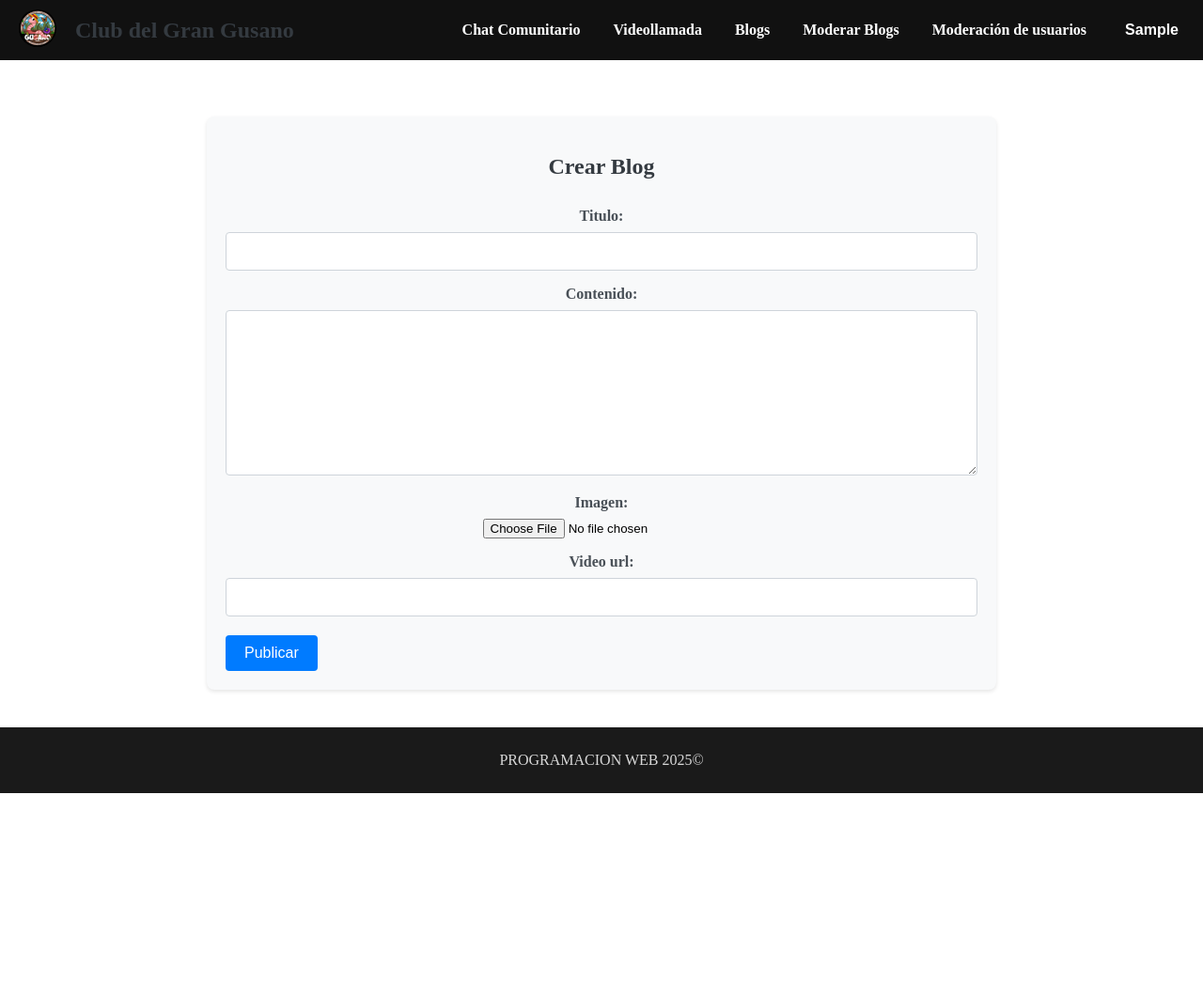
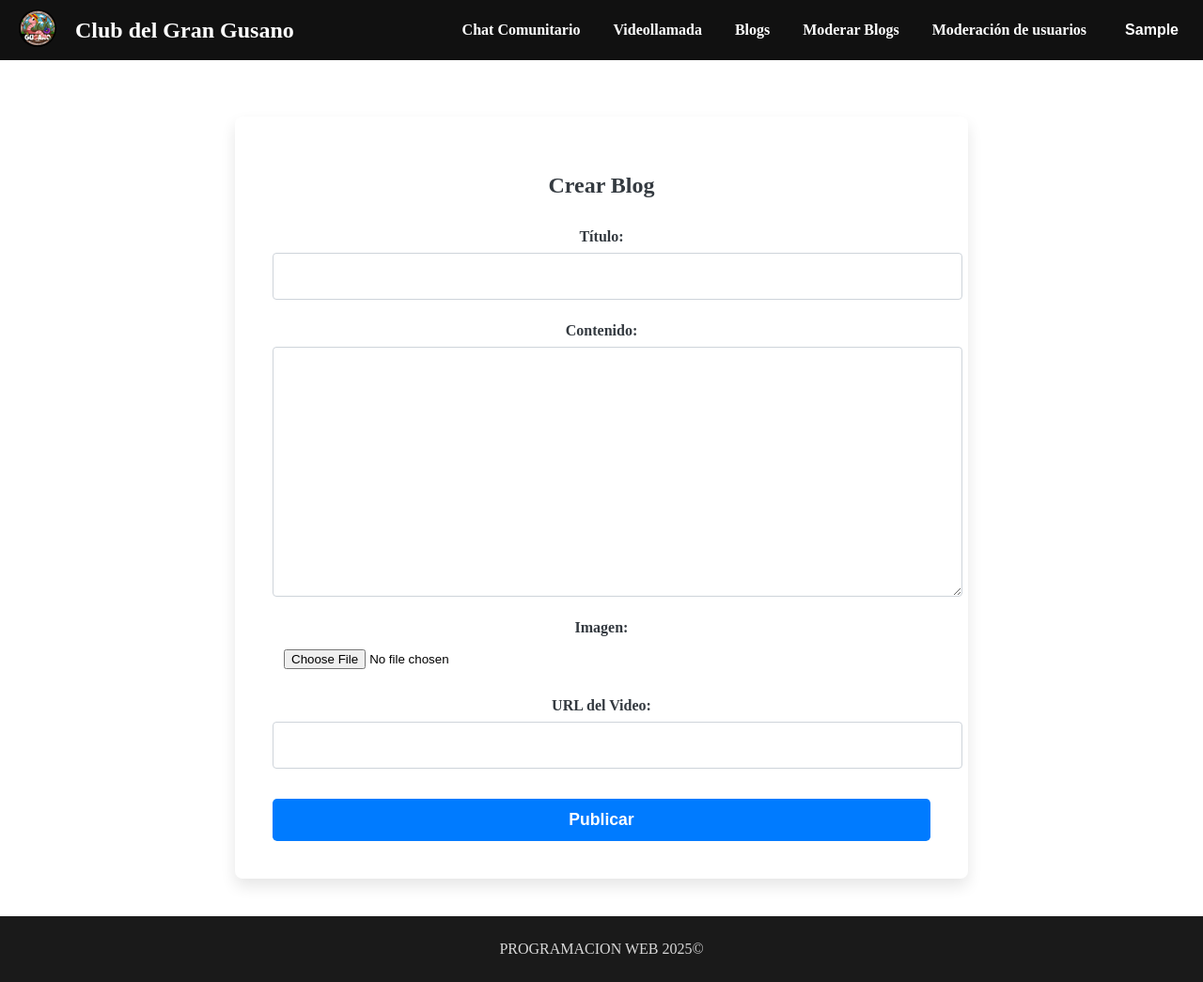
Before and after one commit to Mephistoth/ClubDelGranGusano, a Django app: page /blogs/crear/ in a window 1280 px wide. Shown: the whole page at 94% size. Before the commit the page ends 844 px from the top, so only its background shows below. Run offline with Django 5.2, Linux system fonts and the light colour scheme; the visitor is signed in with stand-in values (Sample User, id 1); some libraries are stand-ins or nearby versions.

Commit message:
fix  bugs detalle blog

```diff
--- a/blogs/templates/blogs/crear_blog.html
+++ b/blogs/templates/blogs/crear_blog.html
@@ -1,91 +1,133 @@
+{# blogs/templates/blogs/crear_blog.html (o editar_blog.html) #}
+
 {% extends 'base.html' %}
-{% load static %} {# No olvides cargar static si lo necesitas para otras cosas, aunque no lo usemos directamente para estos estilos #}
+{% load blogs_filters %} {# ¡Necesitas cargar tu filtro add_class aquí también! #}
 
 {% block content %}
 <style>
-    /* Estilos para centrar el contenido y limitar el ancho del formulario */
     .form-container {
-        max-width: 800px; /* Ancho máximo del formulario en pantallas grandes */
-        margin: 40px auto; /* Centra el contenedor y añade margen superior/inferior */
-        padding: 20px; /* Espacio interno del contenedor */
-        background-color: #f8f9fa; /* Un fondo ligero para el contenedor */
-        border-radius: 8px; /* Bordes ligeramente redondeados */
-        box-shadow: 0 2px 4px rgba(0,0,0,0.1); /* Sombra suave para darle profundidad */
+        max-width: 700px;
+        margin: 40px auto;
+        padding: 2.5rem;
+        background-color: #ffffff;
+        border-radius: 0.5rem;
+        box-shadow: 0 0.5rem 1rem rgba(0, 0, 0, 0.1);
+    }
+    .form-container h2 {
+        text-align: center;
+        color: #343a40;
+        margin-bottom: 2rem;
+    }
+    .form-group {
+        margin-bottom: 1.5rem;
+    }
+    .form-group label {
+        display: block;
+        margin-bottom: 0.5rem;
+        font-weight: bold;
+        color: #343a40;
+    }
+    .form-control { /* Estilo general para inputs/textareas de Bootstrap */
+        display: block;
+        width: 100%;
+        padding: 0.75rem 1rem;
+        font-size: 1rem;
+        line-height: 1.5;
+        color: #495057;
+        background-color: #fff;
+        background-clip: padding-box;
+        border: 1px solid #ced4da;
+        border-radius: 0.25rem;
+        transition: border-color 0.15s ease-in-out, box-shadow 0.15s ease-in-out;
+    }
+    .form-control:focus {
+        border-color: #80bdff;
+        outline: 0;
+        box-shadow: 0 0 0 0.2rem rgba(0, 123, 255, 0.25);
+    }
+    /* Estilos específicos para campos de tipo archivo (imagen) */
+    .form-control-file {
+        display: block;
+        width: 100%;
+        padding: 0.375rem 0.75rem; /* Menor padding para el input file */
     }
 
-    h2 {
-        text-align: center;
-        margin-bottom: 30px;
-        color: #343a40;
-    }
-
-    /* Estilos para los párrafos generados por {{ form.as_p }} */
-    .form-container p {
-        margin-bottom: 1rem; /* Espacio entre cada campo/párrafo */
-    }
-
-    /* Estilos para las etiquetas */
-    .form-container label {
-        display: block; /* Hace que la etiqueta ocupe su propia línea */
-        margin-bottom: 0.5rem; /* Espacio entre la etiqueta y el campo */
-        font-weight: bold; /* Pone la etiqueta en negrita */
-        color: #495057;
-    }
-
-    /* Estilos para los campos de input y textarea (excluyendo TinyMCE explícitamente si es necesario, pero TinyMCE lo reemplaza) */
-    .form-container input[type="text"],
-    .form-container input[type="url"],
-    .form-container textarea { /* El textarea original */
+    .form-container button[type="submit"] {
+        display: block;
         width: 100%;
         padding: 0.75rem;
-        border: 1px solid #ced4da;
-        border-radius: 0.25rem;
-        box-sizing: border-box; /* Incluye padding y border en el ancho total */
+        margin-top: 2rem;
+        font-size: 1.1rem;
+        font-weight: 600;
+        color: #fff;
+        background-color: #007bff;
+        border: none;
+        border-radius: 0.3rem;
+        cursor: pointer;
+        transition: background-color 0.2s ease-in-out;
     }
-
-    /* ESTILOS ESPECÍFICOS PARA EL EDITOR TINYMCE */
-    /* TinyMCE crea un iframe y elementos con prefijo tox- */
-    .tox-tinymce {
-        width: 100% !important; /* Asegura que el editor ocupe todo el ancho disponible en su contenedor */
-        max-width: none !important; /* Anula cualquier ancho máximo por defecto de TinyMCE */
-        box-sizing: border-box; /* Importante para el cálculo del ancho */
-        margin-bottom: 1rem; /* Espacio debajo del editor */
-    }
-
-    /* Ajustar la altura del editor si se necesita (opcional, configurado en settings.py) */
-    .tox-tinymce .tox-edit-area__iframe {
-        min-height: 250px; /* Altura mínima para el área de edición */
-    }
-
-    /* Estilo para el botón de enviar */
-    .form-container button[type="submit"] {
-        display: block; /* Hace que el botón ocupe su propia línea */
-        width: auto; /* Ocupa el ancho natural del botón */
-        margin-top: 20px; /* Margen superior para separarlo de los campos */
-        padding: 10px 20px;
-        background-color: #007bff;
-        color: white;
-        border: none;
-        border-radius: 0.25rem;
-        cursor: pointer;
-        font-size: 1rem;
-    }
-
     .form-container button[type="submit"]:hover {
         background-color: #0056b3;
     }
-
+    /* Estilo para los errores del formulario */
+    .text-danger {
+        color: #dc3545;
+        font-size: 0.875em;
+        margin-top: 0.25rem;
+    }
 </style>
 
-<div class="form-container"> {# Nuevo contenedor para aplicar los estilos #}
+<div class="form-container">
     <h2>Crear Blog</h2>
     <form method="post" enctype="multipart/form-data">
         {% csrf_token %}
-        {{ form.as_p }}
+
+        {# Renderizar cada campo individualmente para aplicar estilos #}
+        <div class="form-group">
+            <label for="{{ form.titulo.id_for_label }}">Título:</label>
+            {{ form.titulo|add_class:"form-control" }}
+            {% if form.titulo.errors %}
+                <div class="text-danger">{{ form.titulo.errors }}</div>
+            {% endif %}
+        </div>
+
+        <div class="form-group">
+            <label for="{{ form.contenido.id_for_label }}">Contenido:</label>
+            {{ form.contenido|add_class:"form-control" }} {# TinyMCE se inicializará aquí #}
+            {% if form.contenido.errors %}
+                <div class="text-danger">{{ form.contenido.errors }}</div>
+            {% endif %}
+        </div>
+
+        <div class="form-group">
+            <label for="{{ form.imagen.id_for_label }}">Imagen:</label>
+            {{ form.imagen|add_class:"form-control-file" }} {# Clase específica para inputs de tipo file #}
+            {% if form.imagen.errors %}
+                <div class="text-danger">{{ form.imagen.errors }}</div>
+            {% endif %}
+        </div>
+
+        <div class="form-group">
+            <label for="{{ form.video_url.id_for_label }}">URL del Video:</label>
+            {{ form.video_url|add_class:"form-control" }}
+            {% if form.video_url.errors %}
+                <div class="text-danger">{{ form.video_url.errors }}</div>
+            {% endif %}
+        </div>
+
+        {# Errores no de campo (ej. si usas ModelForm.clean) #}
+        {% if form.non_field_errors %}
+            <div class="alert alert-danger">
+                <ul>
+                    {% for error in form.non_field_errors %}
+                        <li>{{ error }}</li>
+                    {% endfor %}
+                </ul>
+            </div>
+        {% endif %}
+
         <button type="submit">Publicar</button>
     </form>
 </div>
 
-{{ form.media }}
-
 {% endblock %}
--- a/blogs/templates/blogs/detalle_blog.html
+++ b/blogs/templates/blogs/detalle_blog.html
@@ -1,7 +1,8 @@
 {% extends 'base.html' %}
-{% load custom_tags %} {# Asegúrate de que custom_tags es el nombre correcto de tu app o módulo de tags #}
+{% load custom_tags %}
 
 {% block content %}
+{% load blogs_filters %}
 
 <style>
     /* Contenedor principal para el detalle del blog */
```
